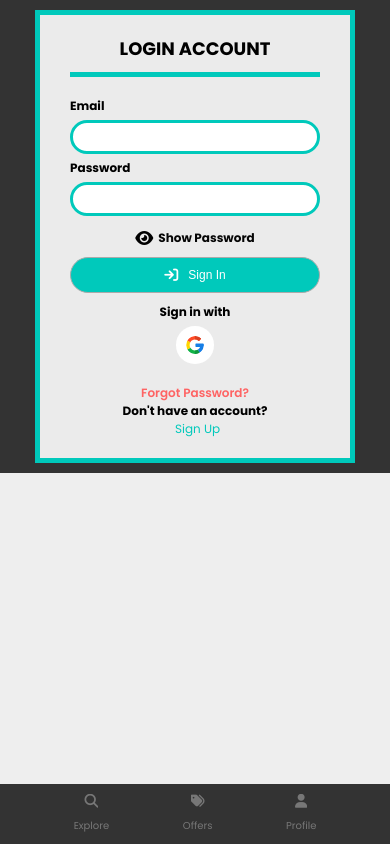
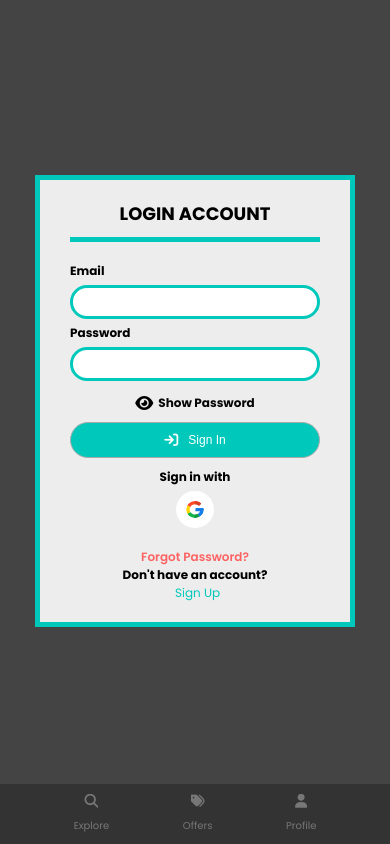
Before and after one commit to khen0071/Estate-Picker, a React (Vite) app: page /sign-in in a window 390 px wide. Built offline with nearby package versions, Linux system fonts and the light colour scheme; a web font is replaced by a local one.

Commit message:
6th commit

```diff
--- a/src/index.css
+++ b/src/index.css
@@ -99,7 +99,7 @@
   transition: 0.5s;
 }
 
-@media only screen and (max-width: 400px) {
+@media only screen and (max-width: 500px) {
   .icon {
     font-size: 14px;
   }
--- a/src/styles/Navbar.module.css
+++ b/src/styles/Navbar.module.css
@@ -34,7 +34,7 @@
   align-items: center;
 }
 
-@media only screen and (max-width: 400px) {
+@media only screen and (max-width: 500px) {
   .navbar {
     height: 60px;
   }
--- a/src/styles/SignForm.module.css
+++ b/src/styles/SignForm.module.css
@@ -153,7 +153,7 @@
   }
 }
 
-@media only screen and (max-width: 400px) {
+@media only screen and (max-width: 450px) {
   .content_box {
     padding: 20px 30px;
     margin: 10px 0;
@@ -162,7 +162,8 @@
   .signUp_container {
     background-image: none;
     height: 100%;
-    background: #333;
+    background: #444;
+    height: 95vh;
   }
 
   .overlay_container {
```
